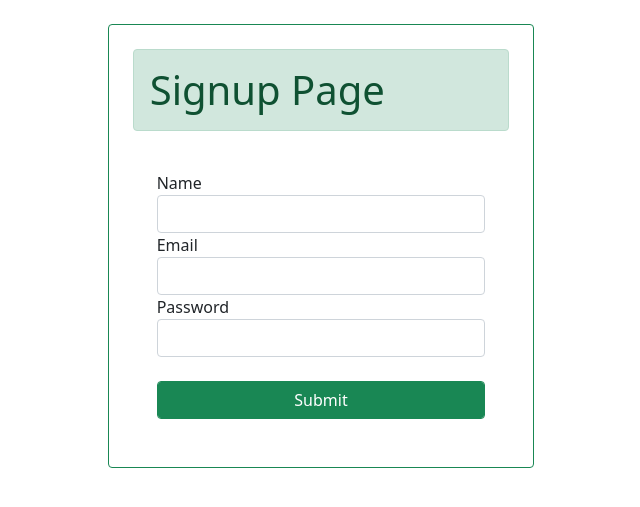
After one commit to syed-ali-abbas/AJAX-DJANGO, a Django app: template bookapp/templates/signup.html in a window 1280 px wide. The commit adds this page. Shown: the top 507 px of the page, without its empty margins (319-959 px from the left). Run offline with Django 3.2, Linux system fonts and the light colour scheme; the template is opened without the code that fills it, so the values that code supplies are empty.

Commit message:
signup added using ajax and jquery

```diff
--- a/bookapp/admin.py
+++ b/bookapp/admin.py
@@ -1,4 +1,5 @@
 from django.contrib import admin
-from .models import Book
+from .models import Book, User
 
 admin.site.register(Book)
+admin.site.register(User)
--- /dev/null
+++ b/bookapp/static/signup.js
@@ -0,0 +1,55 @@
+
+
+$(document).ready(function() {
+    $(document).on('submit','#signupform',function(e){
+    e.preventDefault();
+    var us_email = $('input[name="email"]').val();
+    var us_name =$('input[name="name"]').val();
+    var us_password =$('input[name="password"]').val();
+
+
+    var url="/signup?name="+us_name+"&email="+us_email+"&password="+us_password;
+    var request = new XMLHttpRequest();
+    request.onreadystatechange=function(){
+          if(this.status==200 && this.readyState==4){
+             if(request.responseText=="true"){
+            alert("account created");
+
+             }
+
+
+
+
+          }
+      };
+      request.open("GET", url, true);
+      request.send();
+    })
+    $(document).on('blur','input[name="email"]',function(){
+        var us_email = $('input[name="email"]').val();
+
+        var url="/checkemail?email="+us_email;
+        var request = new XMLHttpRequest();
+        request.onreadystatechange=function(){
+              if(this.status==200 && this.readyState==4){
+                 if(request.responseText=="true"){
+                 $('input[name="submit"]').attr('disabled','true');
+                 }
+                 else{
+                     $('input[name="submit"]').removeAttr('disabled');
+                }
+
+
+
+
+              }
+          };
+          request.open("GET", url, true);
+          request.send();
+
+
+    })
+
+
+
+});
--- /dev/null
+++ b/bookapp/templates/signup.html
@@ -0,0 +1,53 @@
+<!doctype html>
+<html lang="en">
+  <head>
+    <!-- Required meta tags -->
+    <meta charset="utf-8">
+    <meta name="viewport" content="width=device-width, initial-scale=1">
+
+    <!-- Bootstrap CSS -->
+    <link href="https://cdn.jsdelivr.net/npm/bootstrap@5.0.0-alpha3/dist/css/bootstrap.min.css" rel="stylesheet" integrity="sha384-CuOF+2SnTUfTwSZjCXf01h7uYhfOBuxIhGKPbfEJ3+FqH/s6cIFN9bGr1HmAg4fQ" crossorigin="anonymous">
+
+    <title>Hello, world!</title>
+  </head>
+  <body>
+<div  class="border border-success col-lg-4 mx-auto rounded p-4 m-4">
+<h1 class="alert alert-success">Signup Page</h1>
+<form class="p-4"  id="signupform">
+    <div class="form-group">
+        <label>
+            Name
+        </label>
+        <Input type="text" class="form-control" name="name" id='name'></Input>
+    </div>
+
+    <div class="form-group">
+        <label>
+            Email
+        </label>
+        <Input type="email" class="form-control" name="email" id="email"></Input>
+    </div>
+
+    <div class="form-group">
+        <label>
+            Password
+        </label>
+        <Input type="password" class="form-control" name="password" id="password"></Input>
+    </div>
+<br>
+    <div class="form-group">
+
+        <Input type="submit" class="form-control btn btn-success" value="Submit" name="submit"></Input>
+    </div>
+
+</form>
+</div>
+
+
+    <script src="https://cdn.jsdelivr.net/npm/bootstrap@5.0.0-alpha3/dist/js/bootstrap.bundle.min.js" integrity="sha384-popRpmFF9JQgExhfw5tZT4I9/CI5e2QcuUZPOVXb1m7qUmeR2b50u+YFEYe1wgzy" crossorigin="anonymous"></script>
+    <script src="https://code.jquery.com/jquery-3.5.1.min.js"></script>
+    {% load static %}
+<script type="text/javascript" src="{% static 'signup.js' %}"></script>
+
+</body>
+</html>
```
Also changed, not shown: bookapp/models.py (+16 -0 lines), bookapp/templates/index.html (+54 -0 lines), bookapp/urls.py (+5 -2 lines), bookapp/views.py (+27 -0 lines), bookapp/migrations/0002_user.py (added), db.sqlite3.
